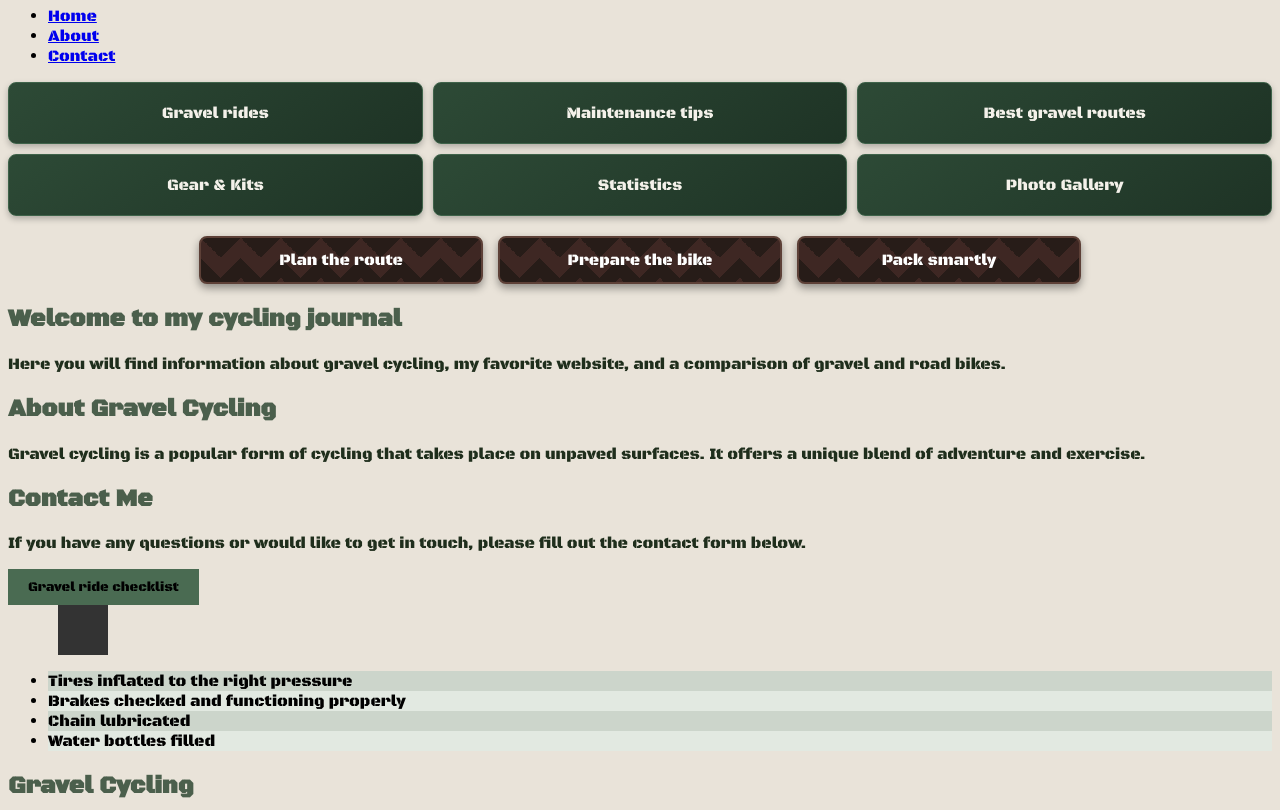
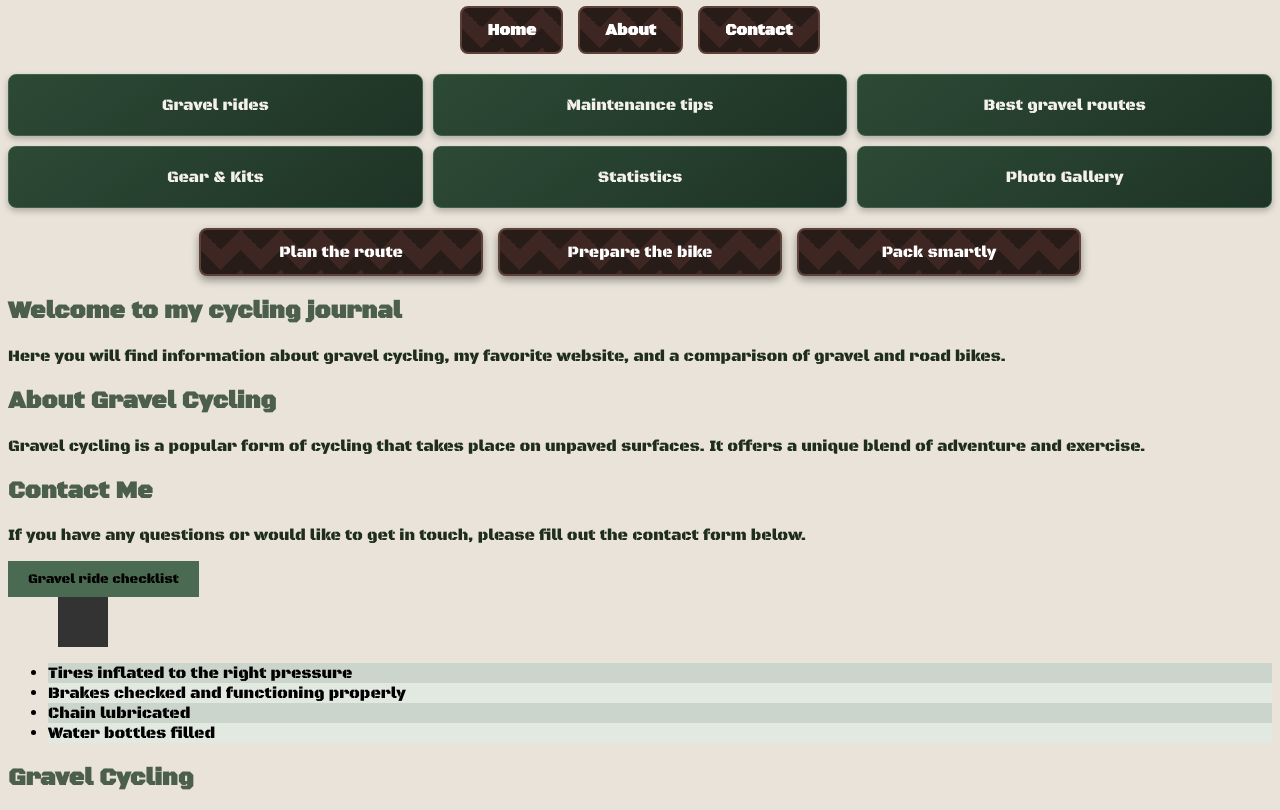
Before and after one commit to levitereshin-ui/websivuston_kehitt-minen_syksy26, a plain HTML site: page WS_04/index.html in a window 1280 px wide. Shown: the part 77-887 px from the top of the page. Drawn offline with Linux system fonts and the light colour scheme.

Commit message:
Add contact form section and enhance navigation styling in index.html and styles.css

```diff
--- a/WS_04/index.html
+++ b/WS_04/index.html
@@ -96,7 +96,7 @@
 <img src="Mun%20py%C3%B6r%C3%A4.jpg" alt="A gravel bicycle on an unpaved route, illustrating cycling on trails and dirt roads." class="filter-image" style="width: 100%; max-width: 1000px; height: auto;">
 <div class="responsive-box">Resize the window to see the effect</div>
 </main>
-<div class="content-box">
+<div class="content-box" id="contact">
     <h2>Leave your contact details and we will contact you</h2>
     <form>
         <label for="name">Name:</label>
--- a/WS_04/styles.css
+++ b/WS_04/styles.css
@@ -173,11 +173,11 @@ table {
     background-repeat: repeat;
 
     color: #ffffff;
-    padding: 12px 15px; /* Уменьшили внутренние отступы, чтобы блок стал ниже */
+    padding: 12px 15px;
     text-align: center;
 
-    flex: 0 1 250px; /* Фиксируем комфортную ширину каждого блока вместо растягивания на всю строку */
-    max-width: 280px; /* Ограничиваем максимальную ширину */
+    flex: 0 1 250px;
+    max-width: 280px;
 
     border-radius: 8px;
     border: 2px solid #5d4037;
@@ -186,20 +186,51 @@ table {
 
 .flex-container {
     display: flex;
-    justify-content: center; /* Центрируем блоки на странице */
+    justify-content: center;
     align-items: center;
     gap: 15px;
     margin: 20px 0;
-    flex-wrap: wrap; /* Позволяет блокам аккуратно переноситься на новую строку при сужении экрана */
+    flex-wrap: wrap;
 }
 
 .box h3 {
     margin-bottom: 4px;
     font-size: 16px;
-    color: #ffb300;
+    color: #ffffff;
 }
-
 .box p {
     color: #d7ccc8;
     font-size: 13px;
 }
+nav ul {
+    list-style: none;
+    padding: 0;
+    display: flex;
+    justify-content: center;
+    gap: 15px;
+    margin: 20px 0;
+}
+
+nav ul li a {
+    text-decoration: none;
+    display: block;
+    background-color: #3e2723;
+    background-image:
+        linear-gradient(135deg, #271c18 25%, transparent 25%),
+        linear-gradient(225deg, #271c18 25%, transparent 25%),
+        linear-gradient(45deg, #271c18 25%, transparent 25%),
+        linear-gradient(315deg, #271c18 25%, transparent 25%);
+    background-position: 20px 0, 20px 0, 0 0, 0 0;
+    background-size: 40px 40px;
+    color: #ffffff;
+    font-weight: bold;
+    padding: 12px 25px;
+    border-radius: 8px;
+    border: 2px solid #5d4037;
+    transition: transform 0.2s ease, border-color 0.2s ease;
+}
+
+nav ul li a:hover {
+    transform: translateY(-2px);
+    border-color: #ffb300;
+}
```
